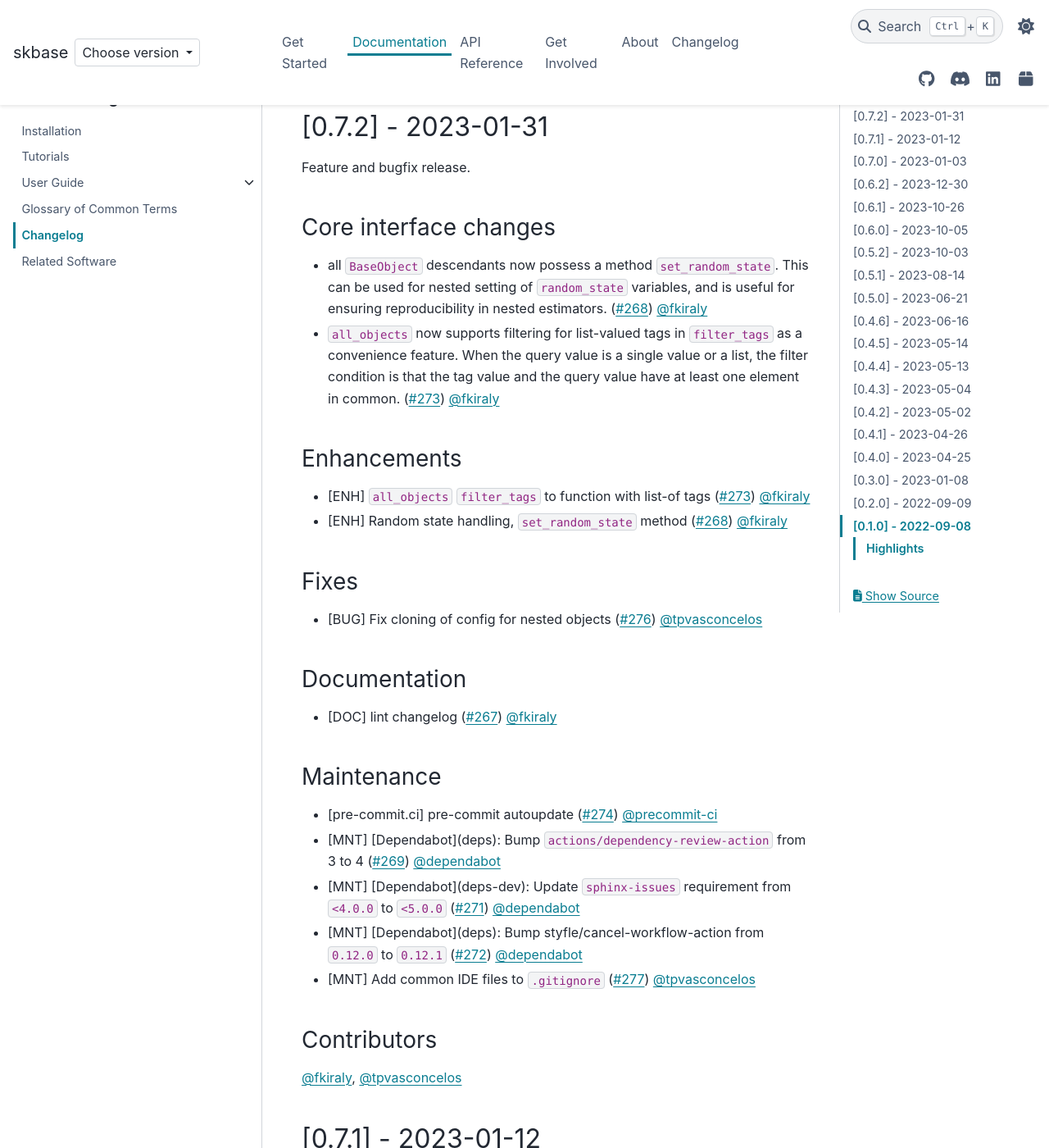
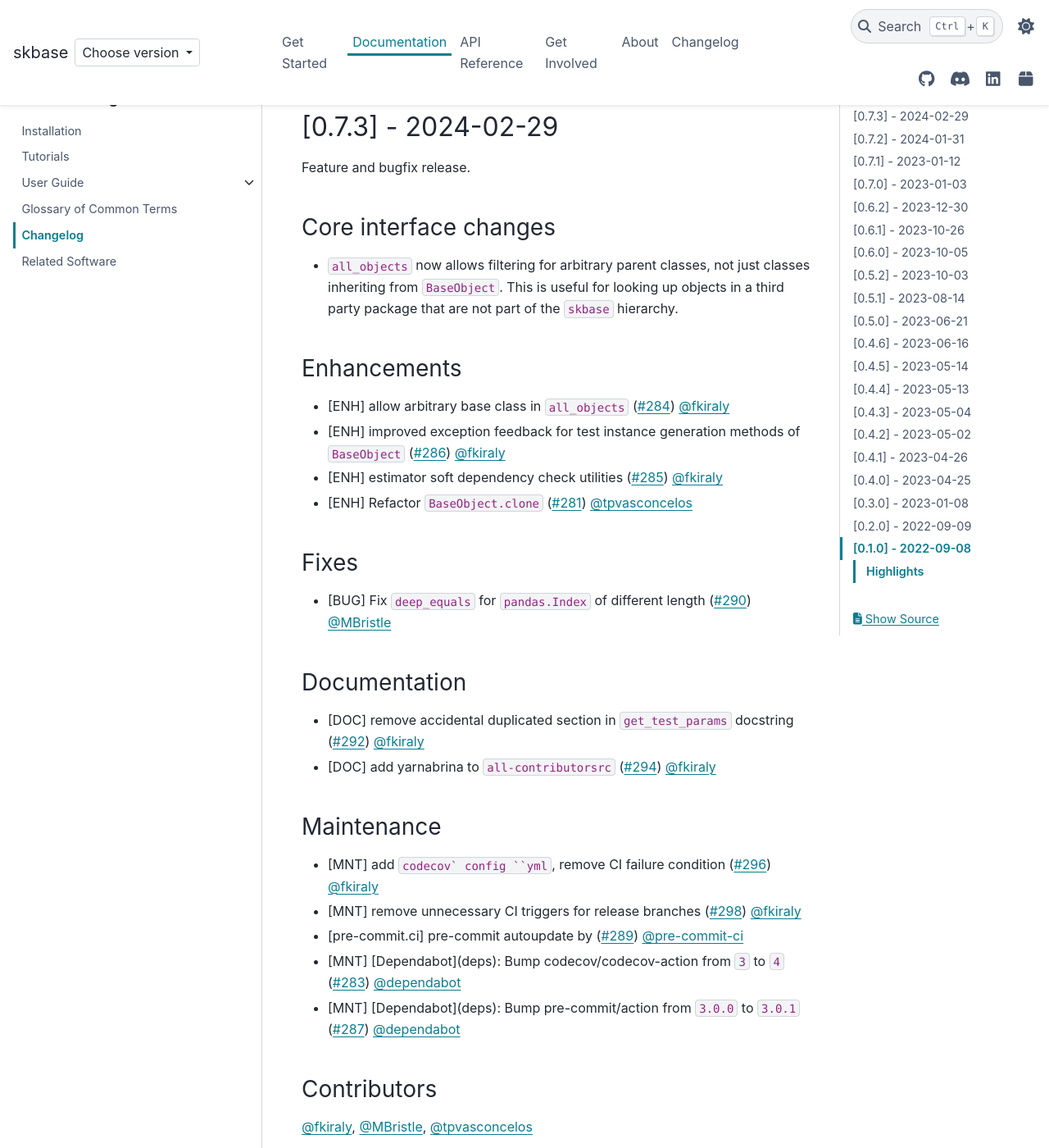
Before and after one commit to sktime/skbase, a Sphinx documentation site: the page built from docs/source/user_documentation/changelog.rst, in a window 1280 px wide and 1400 px high, scrolled down 349 px. Shown: the whole window at 82% size. Built offline with Sphinx 7.4.7 and the PyData theme 0.15.4, drawn with Linux system fonts in a browser that asks for light colours; comment, search, counter and statistics services are not loaded.

Commit message:
Release 0.7.3 (#297)
Release 0.7.3

* changelog
* version bump

```diff
--- a/docs/source/user_documentation/changelog.rst
+++ b/docs/source/user_documentation/changelog.rst
@@ -15,7 +15,63 @@
 For planned changes and upcoming releases, see our :ref:`roadmap`.
 
 
-[0.7.2] - 2023-01-31
+[0.7.3] - 2024-02-29
+====================
+
+
+Feature and bugfix release.
+
+Core interface changes
+----------------------
+
+* ``all_objects`` now allows filtering for arbitrary parent classes, not just classes
+  inheriting from ``BaseObject``. This is useful for looking up objects in a third
+  party package that are not part of the ``skbase`` hierarchy.
+
+
+Enhancements
+------------
+
+* [ENH] allow arbitrary base class in ``all_objects`` (:pr:`284`) :user:`fkiraly`
+* [ENH] improved exception feedback for test instance generation methods
+  of ``BaseObject`` (:pr:`286`) :user:`fkiraly`
+* [ENH] estimator soft dependency check utilities (:pr:`285`) :user:`fkiraly`
+* [ENH] Refactor ``BaseObject.clone`` (:pr:`281`) :user:`tpvasconcelos`
+
+Fixes
+-----
+
+* [BUG] Fix ``deep_equals`` for ``pandas.Index`` of different length
+  (:pr:`290`) :user:`MBristle`
+
+Documentation
+-------------
+
+* [DOC] remove accidental duplicated section in ``get_test_params``
+  docstring (:pr:`292`) :user:`fkiraly`
+* [DOC] add yarnabrina to ``all-contributorsrc`` (:pr:`294`) :user:`fkiraly`
+
+Maintenance
+-----------
+
+* [MNT] add ``codecov` config ``yml``, remove CI failure condition
+  (:pr:`296`) :user:`fkiraly`
+* [MNT] remove unnecessary CI triggers for release branches (:pr:`298`) :user:`fkiraly`
+* [pre-commit.ci] pre-commit autoupdate by (:pr:`289`) :user:`@pre-commit-ci`
+* [MNT] [Dependabot](deps): Bump codecov/codecov-action from ``3`` to ``4``
+  (:pr:`283`) :user:`dependabot`
+* [MNT] [Dependabot](deps): Bump pre-commit/action from ``3.0.0`` to ``3.0.1``
+  (:pr:`287`) :user:`dependabot`
+
+Contributors
+------------
+
+:user:`fkiraly`,
+:user:`MBristle`,
+:user:`tpvasconcelos`
+
+
+[0.7.2] - 2024-01-31
 ====================
 
 Feature and bugfix release.
--- a/pyproject.toml
+++ b/pyproject.toml
@@ -1,6 +1,6 @@
 [project]
 name = "scikit-base"
-version = "0.7.2"
+version = "0.7.3"
 description = "Base classes for sklearn-like parametric objects"
 authors = [
     {name = "sktime developers", email = "sktime.toolbox@gmail.com"},
--- a/skbase/__init__.py
+++ b/skbase/__init__.py
@@ -6,4 +6,4 @@
 The included functionality makes it easy to reuse scikit-learn and
 sktime design principles in your project.
 """
-__version__: str = "0.7.2"
+__version__: str = "0.7.3"
```
Also changed, not shown: docs/source/_static/switcher.json (+6 -1 lines).
